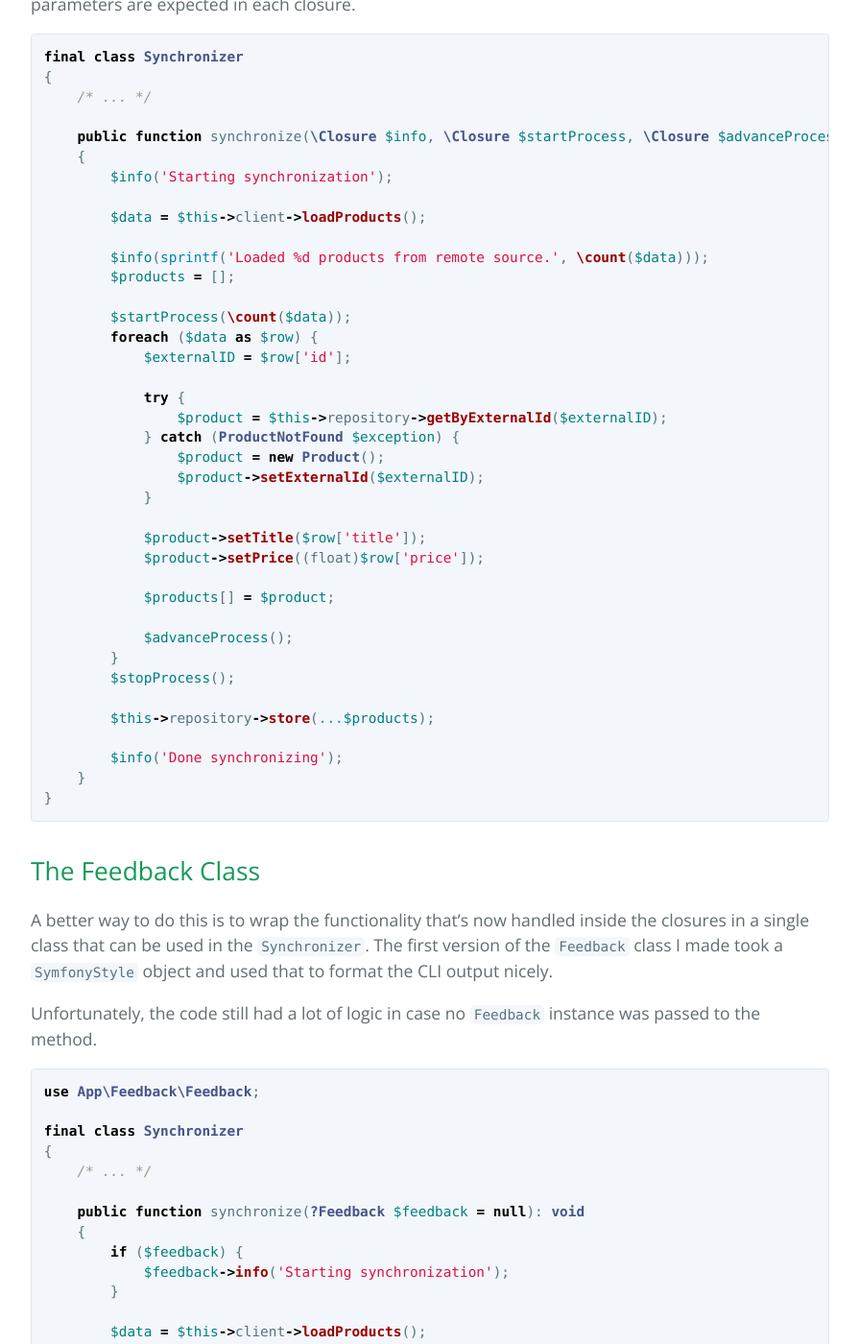
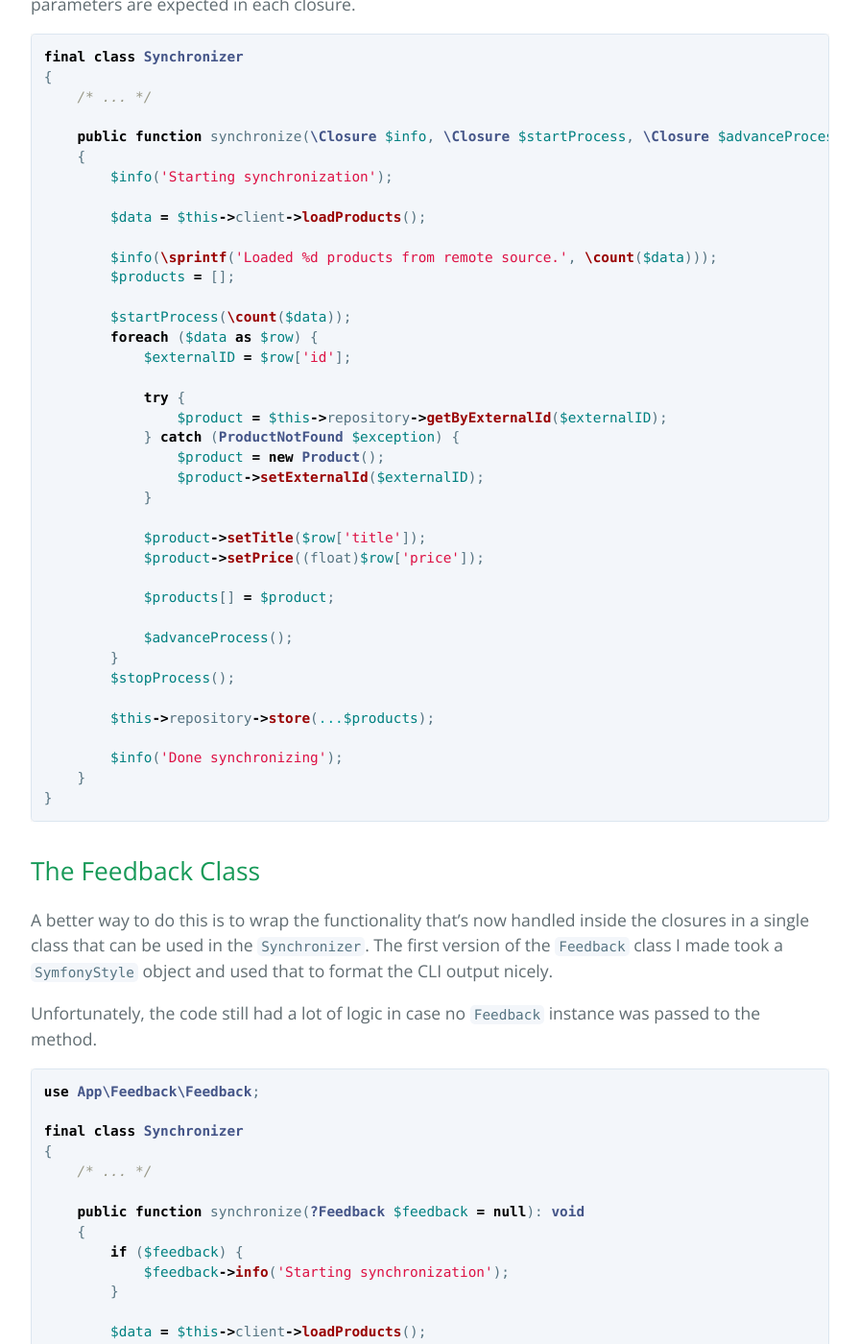
Before and after one commit to TimoBakx/timobakx.github.io, a Jekyll site: the page built from _posts/2020-02-28-cli-output-in-services.md, in a window 1280 px wide and 1400 px high, scrolled down 1607 px. Shown: the whole window at 96% size, without its empty margins (192-1087 px from the left). Built offline with Jekyll 4.4.1, drawn with Linux system fonts in a browser that asks for light colours; some of the changed text lies outside the part shown.

```diff
--- a/_posts/2020-02-28-cli-output-in-services.md
+++ b/_posts/2020-02-28-cli-output-in-services.md
@@ -71,7 +71,7 @@ final class Synchronizer
 
         $data = $this->client->loadProducts();
 
-        $info(sprintf('Loaded %d products from remote source.', \count($data)));
+        $info(\sprintf('Loaded %d products from remote source.', \count($data)));
         $products = [];
 
         $startProcess(\count($data));
@@ -126,7 +126,7 @@ final class Synchronizer
         $data = $this->client->loadProducts();
 
         if ($feedback) {
-            $feedback->info(sprintf('Loaded %d products from remote source.', \count($data)));
+            $feedback->info(\sprintf('Loaded %d products from remote source.', \count($data)));
         }
         $products = [];
 
@@ -185,7 +185,7 @@ final class Synchronizer
 
         $data = $this->client->loadProducts();
 
-        $feedback->info(sprintf('Loaded %d products from remote source.', \count($data)));
+        $feedback->info(\sprintf('Loaded %d products from remote source.', \count($data)));
 
         /* ... */
     }
```
Also changed, not shown: 2 other files.
